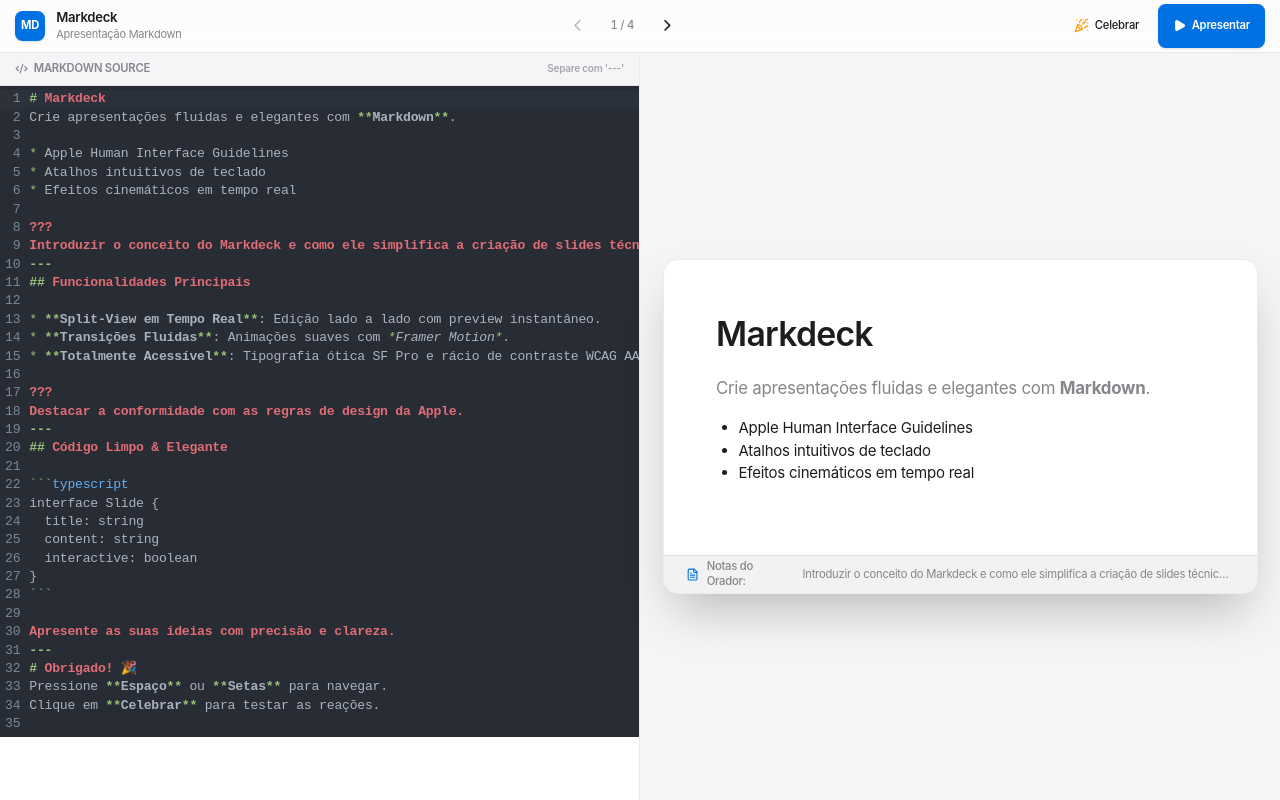
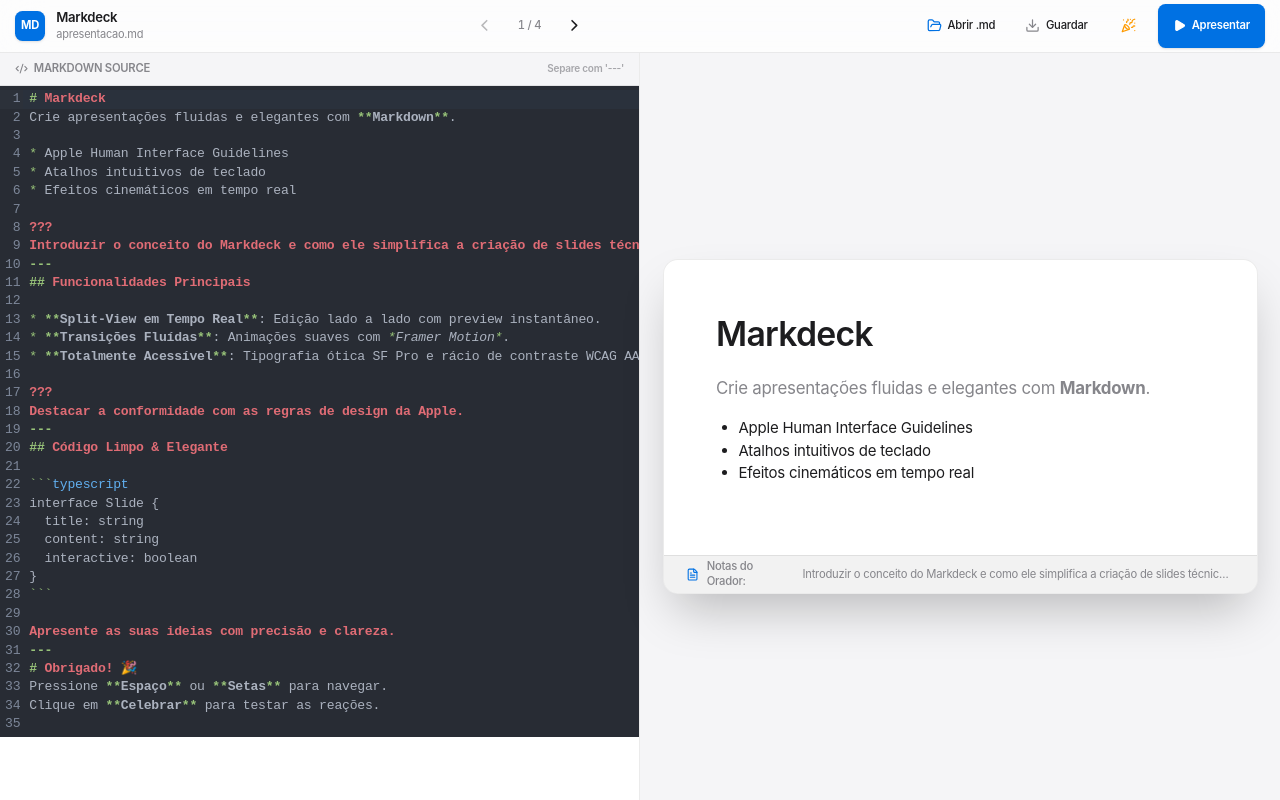
Before and after one commit to SS20112006/Markdeck, a React (Vite) app: page / in a window 1280 px wide. Built offline with nearby package versions, Linux system fonts and the light colour scheme.

Commit message:
feat(deck): add local markdown file picker, drag-and-drop import and export

```diff
--- a/src/App.tsx
+++ b/src/App.tsx
@@ -1,14 +1,17 @@
-import { useState, useMemo } from 'react'
+import { useState, useMemo, useCallback } from 'react'
 import { parseMarkdownToSlides, INITIAL_DECK_MARKDOWN } from './lib/parser'
 import { Toolbar } from './components/Toolbar/Toolbar'
 import { EditorPane } from './components/Editor/EditorPane'
 import { SlideView } from './components/Slide/SlideView'
 import { PresentationMode } from './components/Presentation/PresentationMode'
+import { FileUp } from 'lucide-react'
 
 export default function App() {
   const [markdown, setMarkdown] = useState<string>(INITIAL_DECK_MARKDOWN)
+  const [fileName, setFileName] = useState<string>('apresentacao.md')
   const [currentSlideIndex, setCurrentSlideIndex] = useState<number>(0)
   const [isPresenting, setIsPresenting] = useState<boolean>(false)
+  const [isDragging, setIsDragging] = useState<boolean>(false)
 
   // Parse markdown into structured slide objects
   const slides = useMemo(() => parseMarkdownToSlides(markdown), [markdown])
@@ -29,15 +32,74 @@
     }
   }
 
+  const handleImportFile = useCallback((content: string, name: string) => {
+    setMarkdown(content)
+    setFileName(name)
+    setCurrentSlideIndex(0)
+  }, [])
+
+  const handleExportFile = useCallback(() => {
+    const blob = new Blob([markdown], { type: 'text/markdown;charset=utf-8' })
+    const url = URL.createObjectURL(blob)
+    const link = document.createElement('a')
+    link.href = url
+    link.download = fileName.endsWith('.md') ? fileName : `${fileName}.md`
+    document.body.appendChild(link)
+    link.click()
+    document.body.removeChild(link)
+    URL.revokeObjectURL(url)
+  }, [markdown, fileName])
+
+  // Drag and drop handlers for external .md files
+  const handleDragOver = (e: React.DragEvent<HTMLDivElement>) => {
+    e.preventDefault()
+    e.stopPropagation()
+    if (!isDragging) setIsDragging(true)
+  }
+
+  const handleDragLeave = (e: React.DragEvent<HTMLDivElement>) => {
+    e.preventDefault()
+    e.stopPropagation()
+    // Check if the cursor truly left the container
+    if (e.currentTarget.contains(e.relatedTarget as Node)) return
+    setIsDragging(false)
+  }
+
+  const handleDrop = (e: React.DragEvent<HTMLDivElement>) => {
+    e.preventDefault()
+    e.stopPropagation()
+    setIsDragging(false)
+
+    const file = e.dataTransfer.files?.[0]
+    if (!file) return
+
+    const reader = new FileReader()
+    reader.onload = (event) => {
+      const content = event.target?.result as string
+      if (typeof content === 'string') {
+        handleImportFile(content, file.name)
+      }
+    }
+    reader.readAsText(file)
+  }
+
   return (
-    <div className="flex flex-col h-screen w-screen overflow-hidden bg-[var(--color-bg-canvas)] select-none">
+    <div
+      onDragOver={handleDragOver}
+      onDragLeave={handleDragLeave}
+      onDrop={handleDrop}
+      className="relative flex flex-col h-screen w-screen overflow-hidden bg-[var(--color-bg-canvas)] select-none"
+    >
       {/* Top Application Toolbar */}
       <Toolbar
+        fileName={fileName}
         currentSlide={safeIndex}
         totalSlides={slides.length}
         onPrev={handlePrev}
         onNext={handleNext}
         onStartPresentation={() => setIsPresenting(true)}
+        onImportFile={handleImportFile}
+        onExportFile={handleExportFile}
       />
 
       {/* Split-View Workspace: Editor & Live Slide Preview */}
@@ -56,6 +118,21 @@
           onPrev={handlePrev}
         />
       )}
+
+      {/* Drag & Drop Visual Overlay (Apple HIG Translucent Modal) */}
+      {isDragging && (
+        <div className="absolute inset-0 z-50 hig-regular-material bg-[var(--color-bg-material)]/90 backdrop-blur-md flex flex-col items-center justify-center pointer-events-none transition-all border-4 border-dashed border-[var(--color-accent)] m-4 rounded-3xl">
+          <div className="w-16 h-16 rounded-2xl bg-[var(--color-accent)]/15 text-[var(--color-accent)] flex items-center justify-center mb-4">
+            <FileUp className="w-8 h-8" />
+          </div>
+          <h2 className="text-xl font-semibold text-[var(--color-text-primary)] mb-1">
+            Largar ficheiro Markdown
+          </h2>
+          <p className="text-sm text-[var(--color-text-secondary)]">
+            Solte o ficheiro .md para carregar imediatamente a apresentação
+          </p>
+        </div>
+      )}
     </div>
   )
 }
--- a/src/components/Toolbar/Toolbar.tsx
+++ b/src/components/Toolbar/Toolbar.tsx
@@ -1,22 +1,30 @@
-import React from 'react'
-import { Play, ChevronLeft, ChevronRight, PartyPopper } from 'lucide-react'
+import React, { useRef } from 'react'
+import { Play, ChevronLeft, ChevronRight, PartyPopper, FolderOpen, Download } from 'lucide-react'
 import confetti from 'canvas-confetti'
 
 interface ToolbarProps {
+  fileName: string
   currentSlide: number
   totalSlides: number
   onPrev: () => void
   onNext: () => void
   onStartPresentation: () => void
+  onImportFile: (content: string, fileName: string) => void
+  onExportFile: () => void
 }
 
 export const Toolbar: React.FC<ToolbarProps> = ({
+  fileName,
   currentSlide,
   totalSlides,
   onPrev,
   onNext,
   onStartPresentation,
+  onImportFile,
+  onExportFile,
 }) => {
+  const fileInputRef = useRef<HTMLInputElement>(null)
+
   const triggerCelebration = () => {
     confetti({
       particleCount: 80,
@@ -25,8 +33,38 @@
     })
   }
 
+  const handleOpenClick = () => {
+    fileInputRef.current?.click()
+  }
+
+  const handleFileChange = (e: React.ChangeEvent<HTMLInputElement>) => {
+    const file = e.target.files?.[0]
+    if (!file) return
+
+    const reader = new FileReader()
+    reader.onload = (event) => {
+      const content = event.target?.result as string
+      if (typeof content === 'string') {
+        onImportFile(content, file.name)
+      }
+    }
+    reader.readAsText(file)
+
+    // Reset input so the same file can be selected again if needed
+    e.target.value = ''
+  }
+
   return (
     <header className="hig-regular-material h-14 px-4 flex items-center justify-between z-20 select-none">
+      {/* Hidden file input for native file picker */}
+      <input
+        type="file"
+        ref={fileInputRef}
+        onChange={handleFileChange}
+        accept=".md,.markdown,text/markdown,text/plain"
+        className="hidden"
+      />
+
       {/* Brand & Document Name */}
       <div className="flex items-center space-x-3">
         <div className="w-8 h-8 rounded-lg bg-[var(--color-accent)] flex items-center justify-center text-white font-bold text-xs shadow-sm">
@@ -36,7 +74,9 @@
           <h1 className="text-sm font-semibold leading-tight text-[var(--color-text-primary)]">
             Markdeck
           </h1>
-          <p className="text-[11px] text-[var(--color-text-secondary)]">Apresentação Markdown</p>
+          <p className="text-[11px] text-[var(--color-text-secondary)] truncate max-w-[180px] sm:max-w-xs" title={fileName}>
+            {fileName}
+          </p>
         </div>
       </div>
 
@@ -67,17 +107,38 @@
         </button>
       </div>
 
-      {/* Action Buttons */}
-      <div className="flex items-center space-x-2">
+      {/* File Operations & Action Buttons */}
+      <div className="flex items-center space-x-1 sm:space-x-2">
+        <button
+          type="button"
+          onClick={handleOpenClick}
+          aria-label="Abrir ficheiro Markdown"
+          title="Importar ficheiro .md do computador"
+          className="hig-touch-target px-3 rounded-lg text-xs font-medium text-[var(--color-text-primary)] hover:bg-black/5 dark:hover:bg-white/10 transition-colors"
+        >
+          <FolderOpen className="w-4 h-4 mr-1.5 text-[var(--color-accent)]" />
+          <span className="hidden sm:inline">Abrir .md</span>
+        </button>
+
+        <button
+          type="button"
+          onClick={onExportFile}
+          aria-label="Guardar ficheiro Markdown"
+          title="Descarregar ficheiro .md atual"
+          className="hig-touch-target px-3 rounded-lg text-xs font-medium text-[var(--color-text-primary)] hover:bg-black/5 dark:hover:bg-white/10 transition-colors"
+        >
+          <Download className="w-4 h-4 mr-1.5 text-[var(--color-text-secondary)]" />
+          <span className="hidden sm:inline">Guardar</span>
+        </button>
+
         <button
           type="button"
           onClick={triggerCelebration}
           aria-label="Celebrar"
           title="Celebrar com confetti"
-          className="hig-touch-target px-3 rounded-lg text-xs font-medium text-[var(--color-text-primary)] hover:bg-black/5 dark:hover:bg-white/10 transition-colors"
+          className="hig-touch-target px-2.5 rounded-lg text-xs font-medium text-[var(--color-text-primary)] hover:bg-black/5 dark:hover:bg-white/10 transition-colors"
         >
-          <PartyPopper className="w-4 h-4 text-amber-500 mr-1.5" />
-          Celebrar
+          <PartyPopper className="w-4 h-4 text-amber-500" />
         </button>
 
         <button
```
